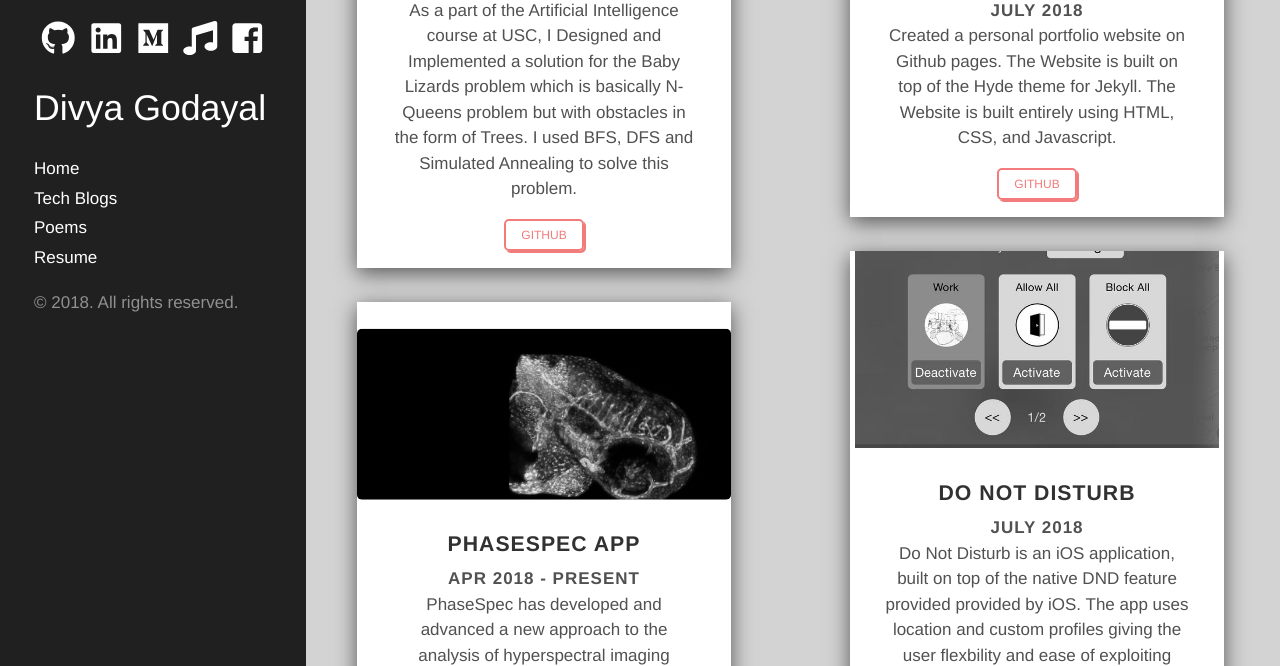
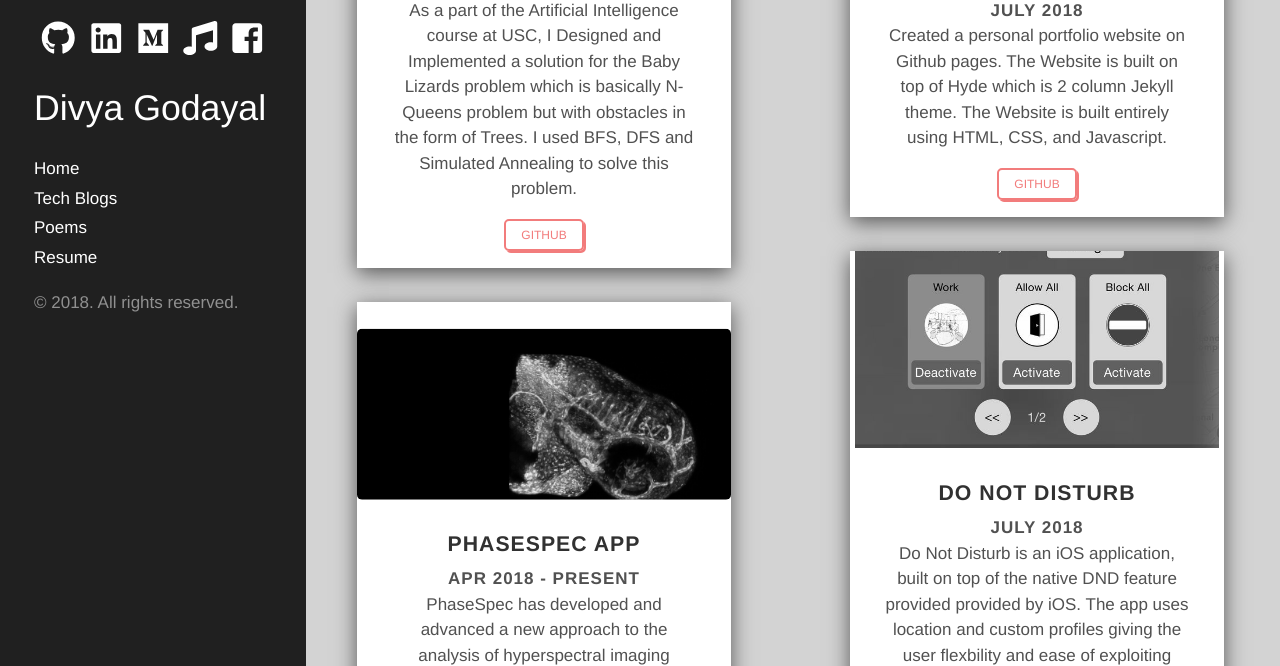
Before and after one commit to DivyaGodayal/DivyaGodayal.github.io, a Jekyll site: the page built from index.html, in a window 1280 px wide and 900 px high, scrolled down 3652 px, cut to the strip 234-900 px from the top of the window. Built offline with Jekyll 4.4.1, drawn with Linux system fonts in a browser that asks for light colours; nearby versions of some CDN libraries; Markdown is read by kramdown in place of the engine named in the settings.

Commit message:
Adding readme

```diff
--- a/index.html
+++ b/index.html
@@ -405,7 +405,7 @@ title: Home
                 </div>
                 <div class="card-exceprt">
                     <p>
-                        Created a personal portfolio website on Github pages. The Website is built on top of the Hyde theme for Jekyll.
+                        Created a personal portfolio website on Github pages. The Website is built on top of Hyde which is 2 column Jekyll theme.
                         The Website is built entirely using HTML, CSS, and Javascript.
                 </div>
                 <a class="btn" href="http://DG.github.io/" target="_blank">Github</a>
```
Also changed, not shown: README.md, public/assets/profile-page.png (added), public/favicon.ico, 7 other files.
